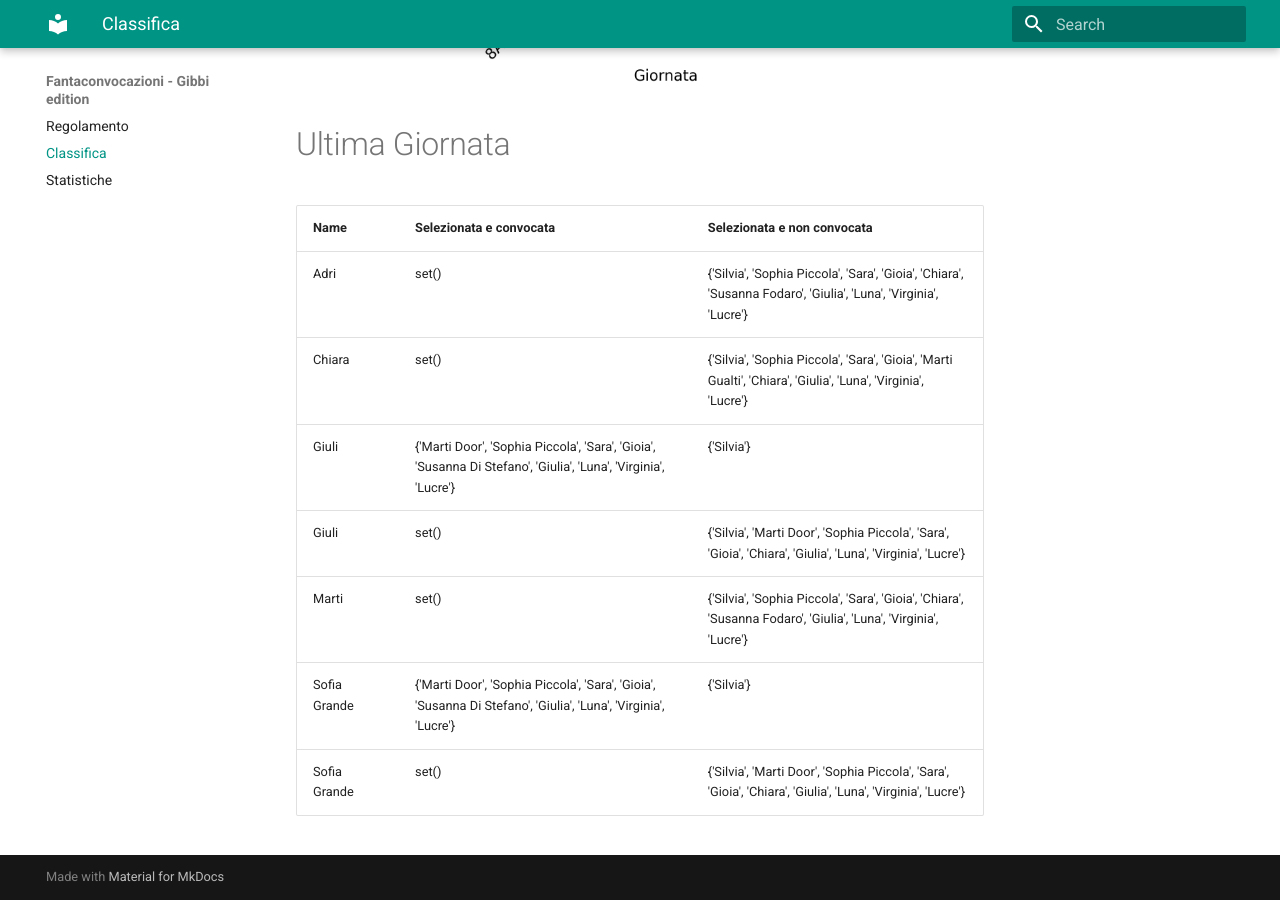
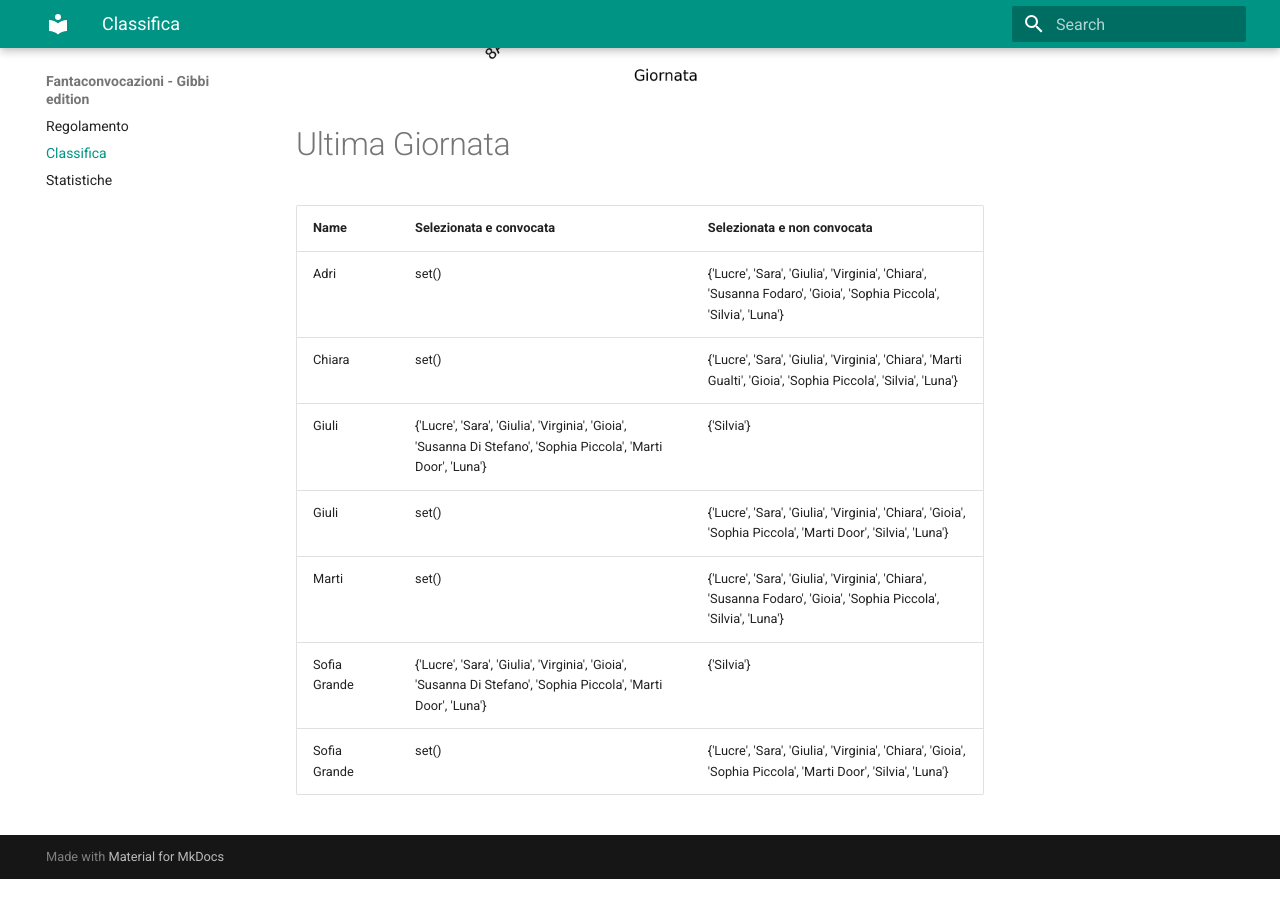
Before and after one commit to martinig94/fantagibbi, an MkDocs documentation site: the page built from docs/Classifica.md, in a window 1280 px wide and 900 px high, scrolled down 1024 px. Built offline with MkDocs 1.6.1 and Material for MkDocs 9.7.7, drawn with Linux system fonts in a browser that asks for light colours; after the commit the page ends 1903 px from its top, so only the background shows below that.

Commit message:
Auto-update from main.py

```diff
--- a/docs/Classifica.md
+++ b/docs/Classifica.md
@@ -18,11 +18,11 @@
 <!-- START_TABLE CORRECT -->
 | Name         | Selezionata e convocata                                                                                        | Selezionata e non convocata                                                                                      |
 |:-------------|:---------------------------------------------------------------------------------------------------------------|:-----------------------------------------------------------------------------------------------------------------|
-| Adri         | set()                                                                                                          | {'Silvia', 'Sophia Piccola', 'Sara', 'Gioia', 'Chiara', 'Susanna Fodaro', 'Giulia', 'Luna', 'Virginia', 'Lucre'} |
-| Chiara       | set()                                                                                                          | {'Silvia', 'Sophia Piccola', 'Sara', 'Gioia', 'Marti Gualti', 'Chiara', 'Giulia', 'Luna', 'Virginia', 'Lucre'}   |
-| Giuli        | {'Marti Door', 'Sophia Piccola', 'Sara', 'Gioia', 'Susanna Di Stefano', 'Giulia', 'Luna', 'Virginia', 'Lucre'} | {'Silvia'}                                                                                                       |
-| Giuli        | set()                                                                                                          | {'Silvia', 'Marti Door', 'Sophia Piccola', 'Sara', 'Gioia', 'Chiara', 'Giulia', 'Luna', 'Virginia', 'Lucre'}     |
-| Marti        | set()                                                                                                          | {'Silvia', 'Sophia Piccola', 'Sara', 'Gioia', 'Chiara', 'Susanna Fodaro', 'Giulia', 'Luna', 'Virginia', 'Lucre'} |
-| Sofia Grande | {'Marti Door', 'Sophia Piccola', 'Sara', 'Gioia', 'Susanna Di Stefano', 'Giulia', 'Luna', 'Virginia', 'Lucre'} | {'Silvia'}                                                                                                       |
-| Sofia Grande | set()                                                                                                          | {'Silvia', 'Marti Door', 'Sophia Piccola', 'Sara', 'Gioia', 'Chiara', 'Giulia', 'Luna', 'Virginia', 'Lucre'}     |
+| Adri         | set()                                                                                                          | {'Lucre', 'Sara', 'Giulia', 'Virginia', 'Chiara', 'Susanna Fodaro', 'Gioia', 'Sophia Piccola', 'Silvia', 'Luna'} |
+| Chiara       | set()                                                                                                          | {'Lucre', 'Sara', 'Giulia', 'Virginia', 'Chiara', 'Marti Gualti', 'Gioia', 'Sophia Piccola', 'Silvia', 'Luna'}   |
+| Giuli        | {'Lucre', 'Sara', 'Giulia', 'Virginia', 'Gioia', 'Susanna Di Stefano', 'Sophia Piccola', 'Marti Door', 'Luna'} | {'Silvia'}                                                                                                       |
+| Giuli        | set()                                                                                                          | {'Lucre', 'Sara', 'Giulia', 'Virginia', 'Chiara', 'Gioia', 'Sophia Piccola', 'Marti Door', 'Silvia', 'Luna'}     |
+| Marti        | set()                                                                                                          | {'Lucre', 'Sara', 'Giulia', 'Virginia', 'Chiara', 'Susanna Fodaro', 'Gioia', 'Sophia Piccola', 'Silvia', 'Luna'} |
+| Sofia Grande | {'Lucre', 'Sara', 'Giulia', 'Virginia', 'Gioia', 'Susanna Di Stefano', 'Sophia Piccola', 'Marti Door', 'Luna'} | {'Silvia'}                                                                                                       |
+| Sofia Grande | set()                                                                                                          | {'Lucre', 'Sara', 'Giulia', 'Virginia', 'Chiara', 'Gioia', 'Sophia Piccola', 'Marti Door', 'Silvia', 'Luna'}     |
 <!-- END_TABLE CORRECT -->
```
